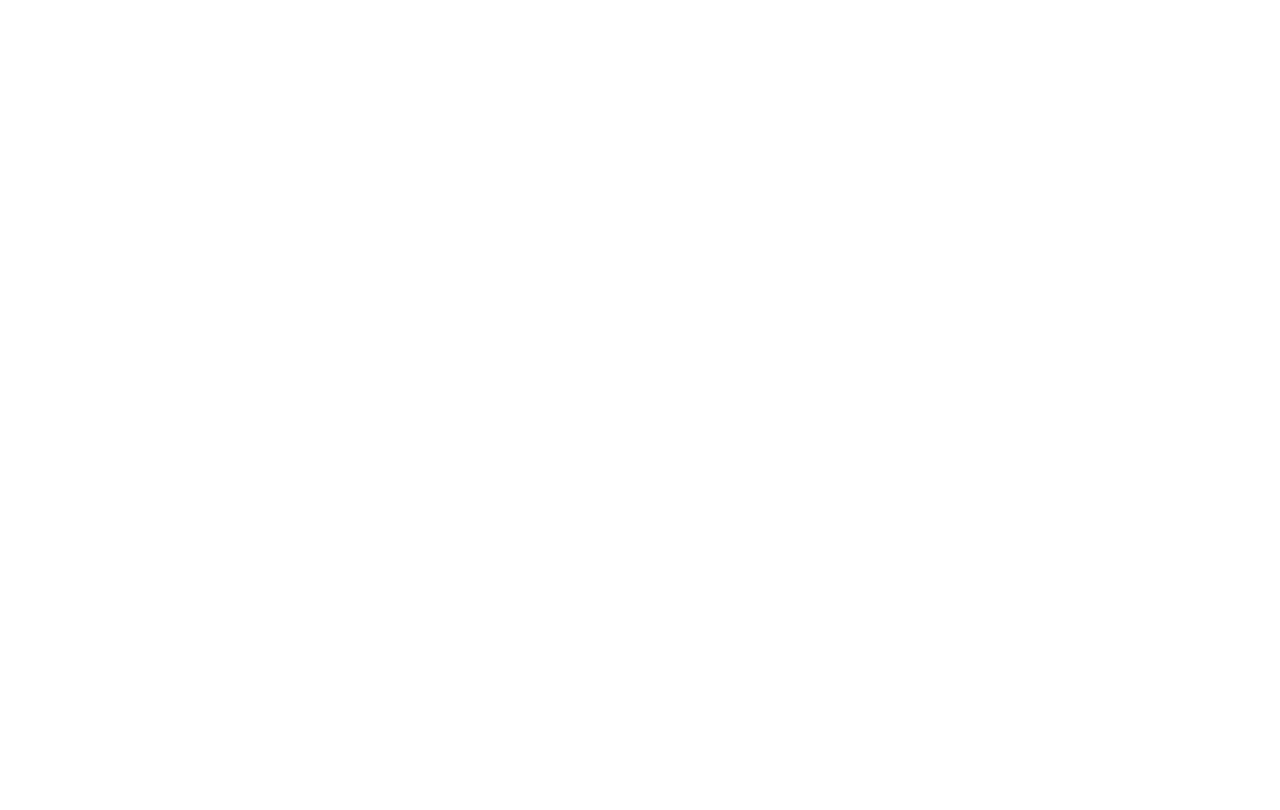
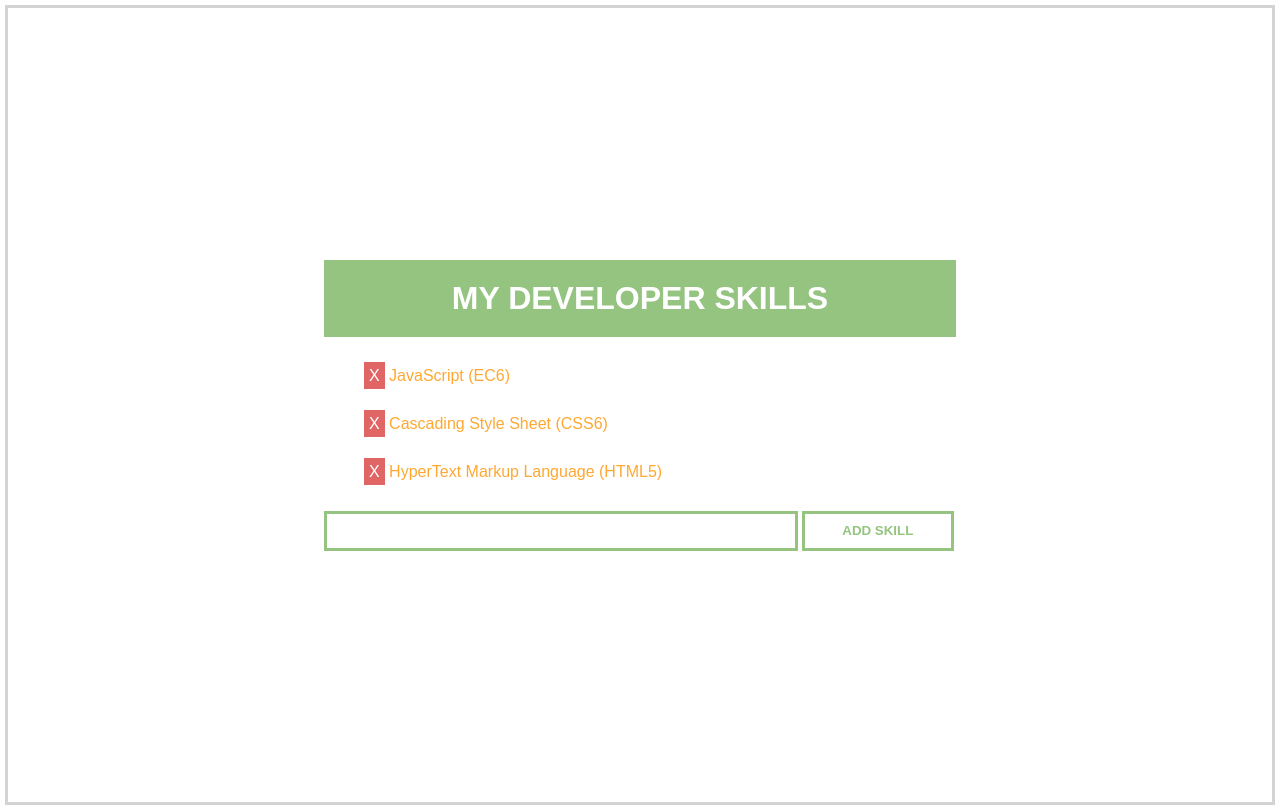
Before and after one commit to liujiani505/My-Developer-Skills, a plain HTML site: page index.html in a window 1280 px wide. Drawn offline with nearby package versions, Linux system fonts and the light colour scheme.

Commit message:
finishes visual representation

```diff
--- a/css/style.css
+++ b/css/style.css
@@ -5,6 +5,58 @@
 
 body{
     display:flex;
+    margin: 5px;
     flex-direction: column;
     min-height: 100vh;
+    border: 3px solid lightgray;
+    justify-content: center;
+    align-items: center;
 }
+main{
+    width: 50%;
+}
+h1{
+    background-color: #94c47f;
+    color: white;
+    padding: 20px;
+    text-transform:uppercase;
+    font-family: Arial, Helvetica, sans-serif;
+    text-align: center;
+}
+
+ul{
+    list-style: none;
+}
+
+li, li span{
+    font-family: Arial, Helvetica, sans-serif;
+}
+
+li{
+    margin: 30px 0 30px 0;
+    color: #ffa831;
+}
+
+li span{
+    color: white;
+    background-color: #e06666;
+    text-align: center;
+    padding: 5px;
+}
+
+input, button {
+    border: 3px solid #94c47f;
+    height: 40px;
+}
+
+input{
+    width: 75%;
+}
+
+button{
+    background-color: white;
+    color: #94c47f;
+    text-transform: uppercase;
+    font-weight: 600;
+    width: 24%;
+}
--- a/index.html
+++ b/index.html
@@ -13,6 +13,15 @@
 
 </head>
 <body>
-
+    <main>
+        <h1>My Developer Skills</h1>
+        <ul>
+            <li><span>X</span> JavaScript (EC6)</li>
+            <li><span>X</span> Cascading Style Sheet (CSS6)</li>
+            <li><span>X</span> HyperText Markup Language (HTML5)</li>
+        </ul>
+        <input type ="text">
+        <button>Add Skill</button>
+    </main>
 </body>
 </html>
```
